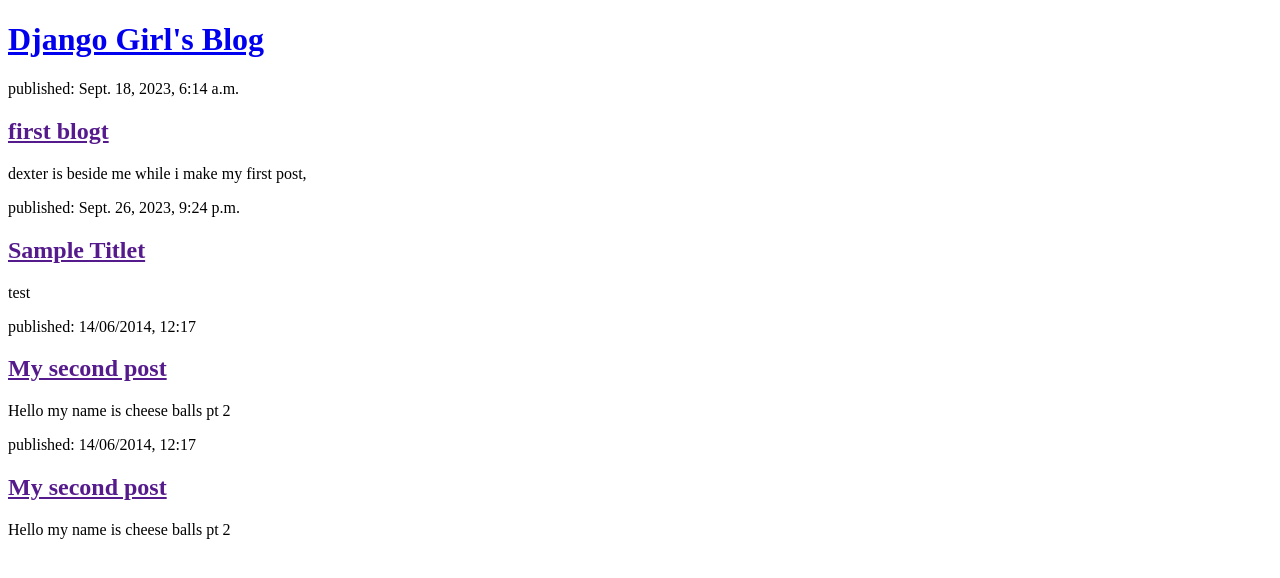
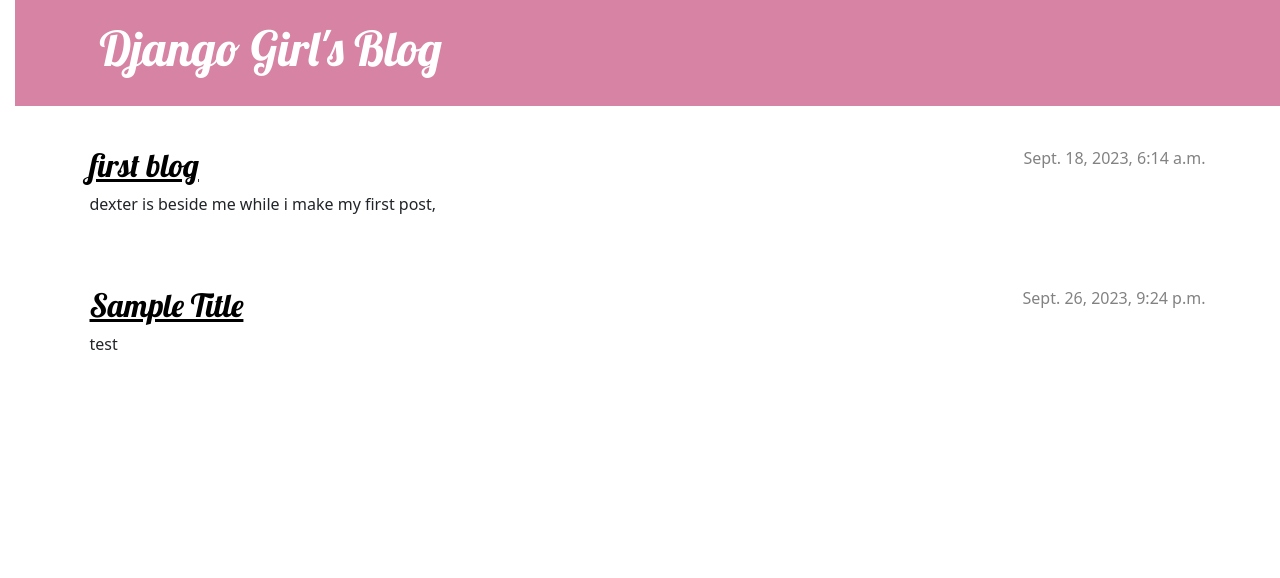
Before and after one commit to amarin20/Django_Introduction, a Django app: page / in a window 1280 px wide. Shown: the top 578 px of the page. Run offline with Django 3.2, Linux system fonts and the light colour scheme; data comes from the database, SQL or seed files in the repository.

Commit message:
html and css

```diff
--- /dev/null
+++ b/blog/static/css/blog.css
@@ -0,0 +1,79 @@
+h1 a, h2 a{
+    color: #FFC0CB;
+    font-family: 'Lobster';
+}
+
+body {
+    padding-left: 15px;
+}
+
+.page-header {
+    background-color: #D683A4;
+    margin-top: 0;
+    margin-bottom: 40px;
+    padding: 20px 20px 20px 40px;
+}
+
+.page-header h1,
+.page-header h1 a,
+.page-header h1 a:visited,
+.page-header h1 a:active {
+    color: #ffffff;
+    font-size: 36pt;
+    text-decoration: none;
+}
+
+h1,
+h2,
+h3,
+h4 {
+    font-family: 'Lobster', cursive;
+}
+
+.date {
+    color: #828282;
+}
+
+.save {
+    float: right;
+}
+
+.post-form textarea,
+.post-form input {
+    width: 100%;
+}
+
+.top-menu,
+.top-menu:hover,
+.top-menu:visited {
+    color: #ffffff;
+    float: right;
+    font-size: 26pt;
+    margin-right: 20px;
+}
+
+.post {
+    margin-bottom: 70px;
+}
+
+.post h2 a,
+.post h2 a:visited {
+    color: #000000;
+}
+
+.post > .date,
+.post > .actions {
+    float: right;
+}
+
+.btn-secondary,
+.btn-secondary:visited {
+    color: #C25100;
+    background: none;
+    border-color: #C25100;
+}
+
+.btn-secondary:hover {
+    color: #FFFFFF;
+    background-color: #C25100;
+}
--- /dev/null
+++ b/blog/templates/blog/base.html
@@ -0,0 +1,31 @@
+{% load static %}
+
+<!DOCTYPE html>
+
+<html>
+    <head>
+        <!--things not displayed on screen-->
+        <title> Django Blog </title>
+        <link rel="stylesheet" href="https://cdn.jsdelivr.net/npm/bootstrap@5.1.3/dist/css/bootstrap.min.css" integrity="sha384-1BmE4kWBq78iYhFldvKuhfTAU6auU8tT94WrHftjDbrCEXSU1oBoqyl2QvZ6jIW3" crossorigin="anonymous">
+        <link rel="stylesheet" href="{% static 'css/blog.css' %}">
+        <link href="//fonts.googleapis.com/css?family=Lobster&subset=latin,latin-ext" rel="stylesheet" type="text/css">
+    </head>
+    <body>
+        <!--container tags organize your website into sections-->
+        <header class = "page-header"> <!--Title of webpage-->
+            <div class="container">
+            <!--a or anchor tags link to something-->
+            <h1><a href="/">Django Girl's Blog </a></h1>
+            </div>
+        </header>
+        <!--artcile container tag: it is used to described articles or posts-->
+        <main class="container">
+            <div class="row">
+                <div class="col">
+                    {% block content %}
+                    {% endblock content %}
+                </div>
+            </div>
+        </main>
+    </body>
+</html>
--- a/blog/templates/blog/post_list.html
+++ b/blog/templates/blog/post_list.html
@@ -1,36 +1,12 @@
-<!DOCTYPE html>
-
-<html>
-    <head>
-        <!--things not displayed on screen-->
-        <title> Django Blog </title>
-    </head>
-    <body>
-        <!--container tags organize your website into sections-->
-        <header> <!--Title of webpage-->
-            <!--a or anchor tags link to something-->
-            <h1><a href="/">Django Girl's Blog </a></h1> <!--headers that denote heading titles of sections in webpage-->
-        </header>
-        <!--artcile container tag: it is used to described articles or posts-->
-        {% for post in posts %}
-            <article>
-                <time>published: {{post.published_date}}</time>
-                <h2><a href="">{{post.title}}t</a></h2>
-                <p>{{post.text|linebreaksbr}}</p>
-            </article>
-        {% endfor %}
-
-        <article>
-            <time>published: 14/06/2014, 12:17</time>
-            <h2><a href="">My second post</a></h2>
-            <p>Hello my name is cheese balls pt 2</p>
-        </article>
-
-        <article>
-            <time>published: 14/06/2014, 12:17</time>
-            <h2><a href="">My second post</a></h2>
-            <p>Hello my name is cheese balls pt 2</p>
-        </article>
-
-    </body>
-</html>
+{% extends 'blog/base.html' %}
+{% block content %}
+{% for post in posts %}
+<article class="post">
+    <time class="date">
+        {{ post.published_date }}
+    </time>
+    <h2><a href="{% url 'post_detail' pk=post.pk %}">{{ post.title }}</a></h2>
+    <p>{{ post.text|linebreaksbr }}</p>
+</article>
+{% endfor %}
+{% endblock content %}
--- a/blog/urls.py
+++ b/blog/urls.py
@@ -3,4 +3,5 @@
 
 urlpatterns = [
     path('', views.post_list, name='post_list'),
+    path('post/<int:pk>/', views.post_detail, name='post_detail')
 ]
--- a/blog/views.py
+++ b/blog/views.py
@@ -1,9 +1,14 @@
 from django.shortcuts import render
 from django.utils import timezone
 from .models import Post
+from django.shortcuts import render, get_object_or_404
 
 
 # Create your views here.
 def post_list(request): #post list will respond to the requestn
     posts = Post.objects.filter(published_date__lte=timezone.now()).order_by('published_date')
     return render(request, 'blog/post_list.html', {'posts':posts}) #return to the user (the html page)
+
+def post_detail(request, pk):
+    post = get_object_or_404(Post, pk=pk)
+    return render(request, 'blog/post_detail.html', {'post': post})
```
Also changed, not shown: blog/templates/blog/post_detail.html (added, +13 -0 lines).
